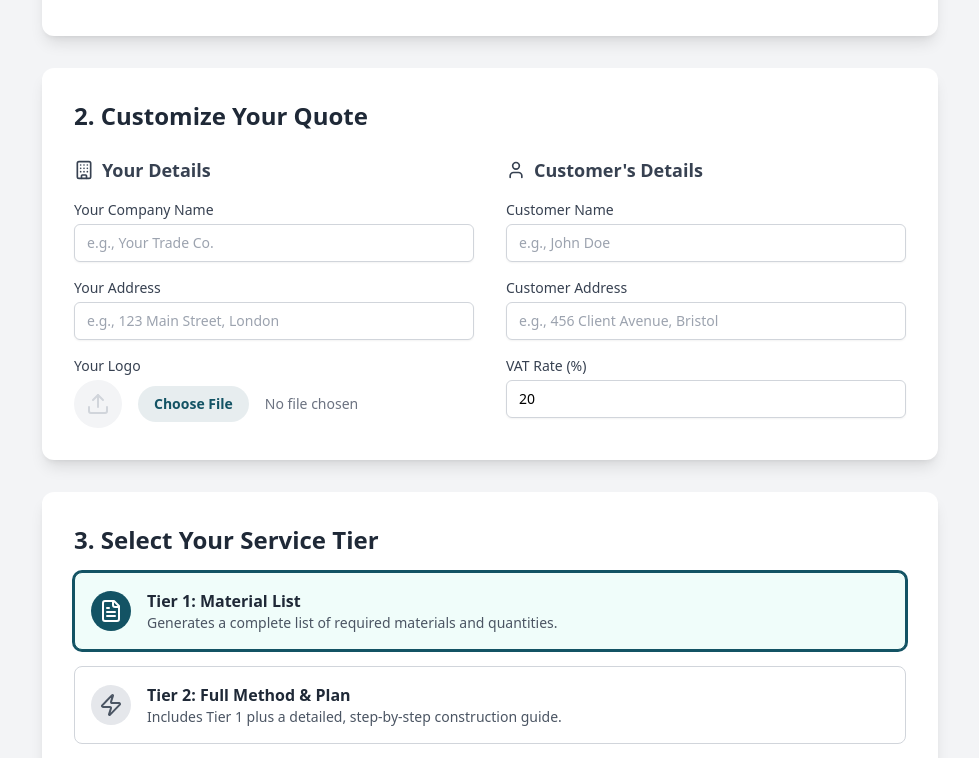
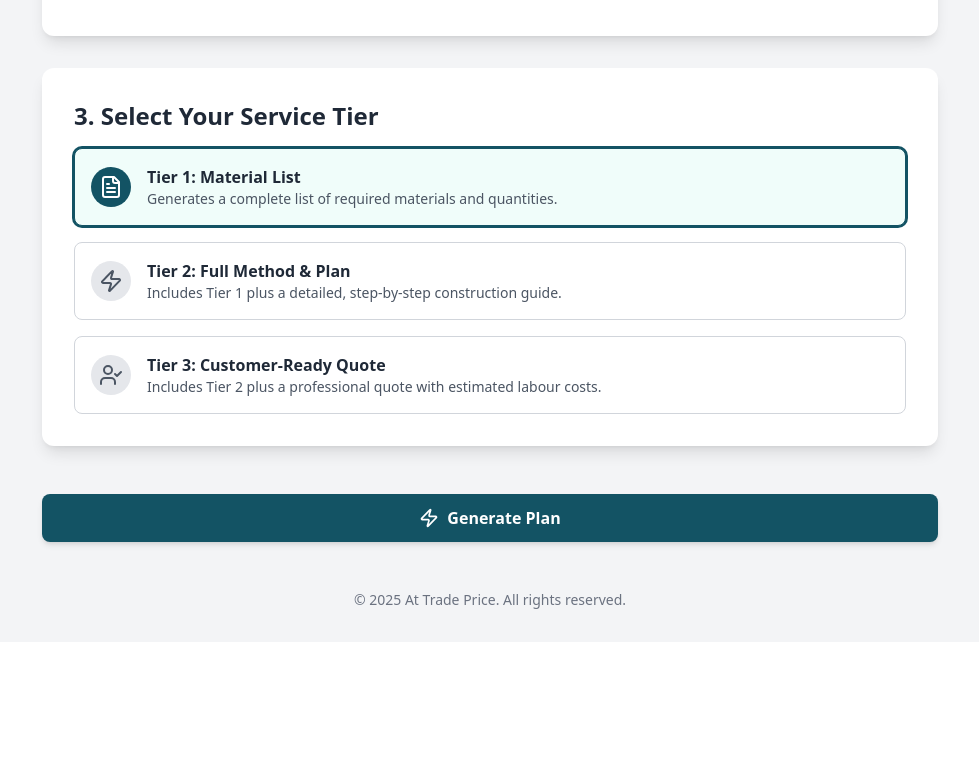
Before and after one commit to attradeprice/trade-price-tool, a React (Vite) app: page / in a window 1280 px wide. Shown: the part 534-1292 px from the top of the page, without its empty margins (150-1129 px from the left). After the commit the page ends 1176 px from the top, so only its background shows below. Built offline with nearby package versions, Linux system fonts and the light colour scheme.

Commit message:
A logo change

```diff
--- a/src/App.jsx
+++ b/src/App.jsx
@@ -67,13 +67,14 @@ const QuoteDetailsForm = ({ companyDetails, setCompanyDetails, customerDetails,
 
     const handleLogoChange = (e) => {
         if (e.target.files && e.target.files[0]) {
-            setLogo(URL.createObjectURL(e.target.files[0]));
+            const logoUrl = URL.createObjectURL(e.target.files[0]);
+            setLogo(logoUrl);
         }
     };
 
     return (
         <Card>
-            <h2 className="text-xl sm:text-2xl font-bold text-gray-800 mb-6">2. Customize Your Quote</h2>
+            <h2 className="text-xl sm:text-2xl font-bold text-gray-800 mb-6">2. Customize Your Quote (Tier 3 Only)</h2>
             <div className="grid grid-cols-1 md:grid-cols-2 gap-8">
                 {/* Your Company Details */}
                 <div className="space-y-4">
@@ -385,6 +386,10 @@ export default function App() {
         <main className="max-w-4xl mx-auto">
           <div className="space-y-8">
             <JobInput jobDescription={jobDescription} setJobDescription={setJobDescription} />
+
+            <TierSelector selectedTier={selectedTier} setSelectedTier={setSelectedTier} />
+
+            {selectedTier === 3 && (
                 <QuoteDetailsForm
                     companyDetails={companyDetails}
                     setCompanyDetails={setCompanyDetails}
@@ -395,7 +400,7 @@ export default function App() {
                     logo={logo}
                     setLogo={setLogo}
                 />
-            <TierSelector selectedTier={selectedTier} setSelectedTier={setSelectedTier} />
+            )}
 
             <div className="text-center pt-4">
               <Button onClick={generateQuote} disabled={!canGenerate || isLoading}>
```
Lines whose indentation alone changed are shown as unchanged.
